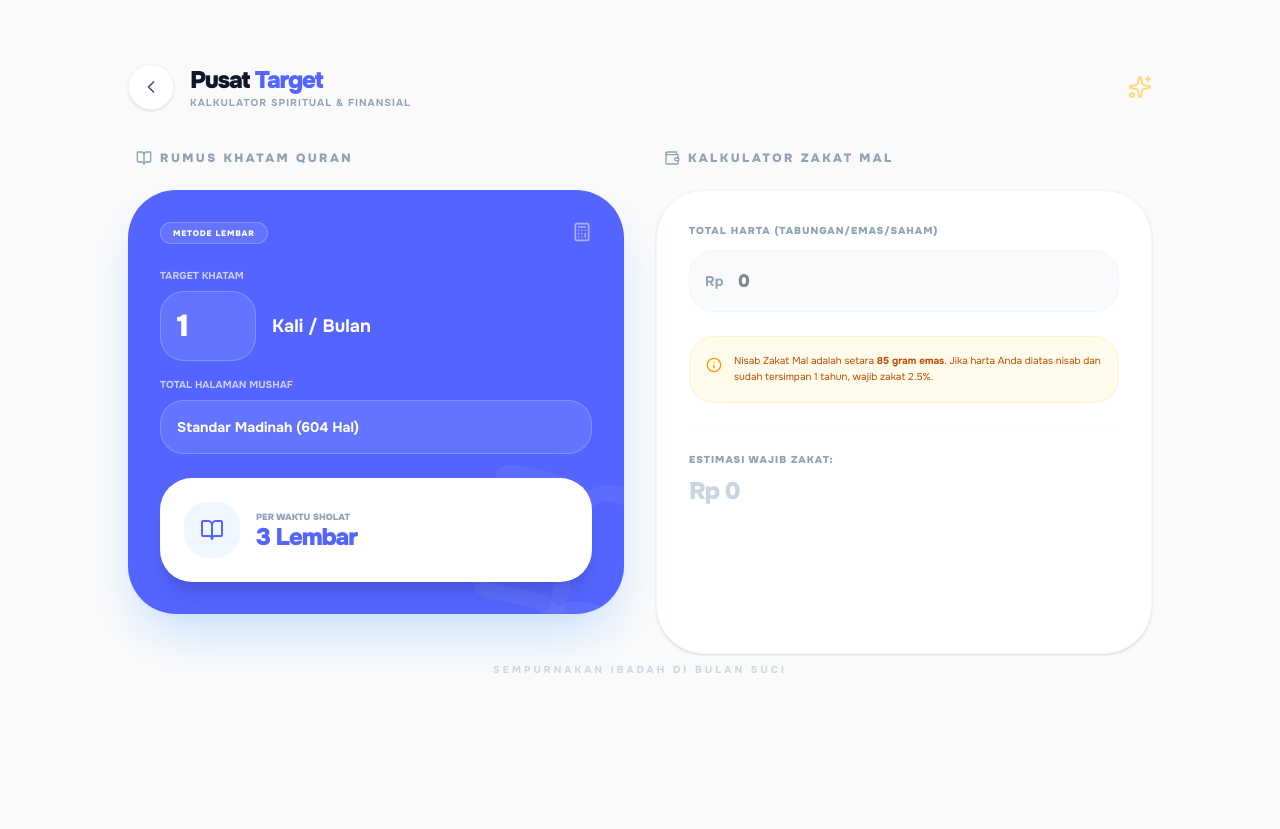
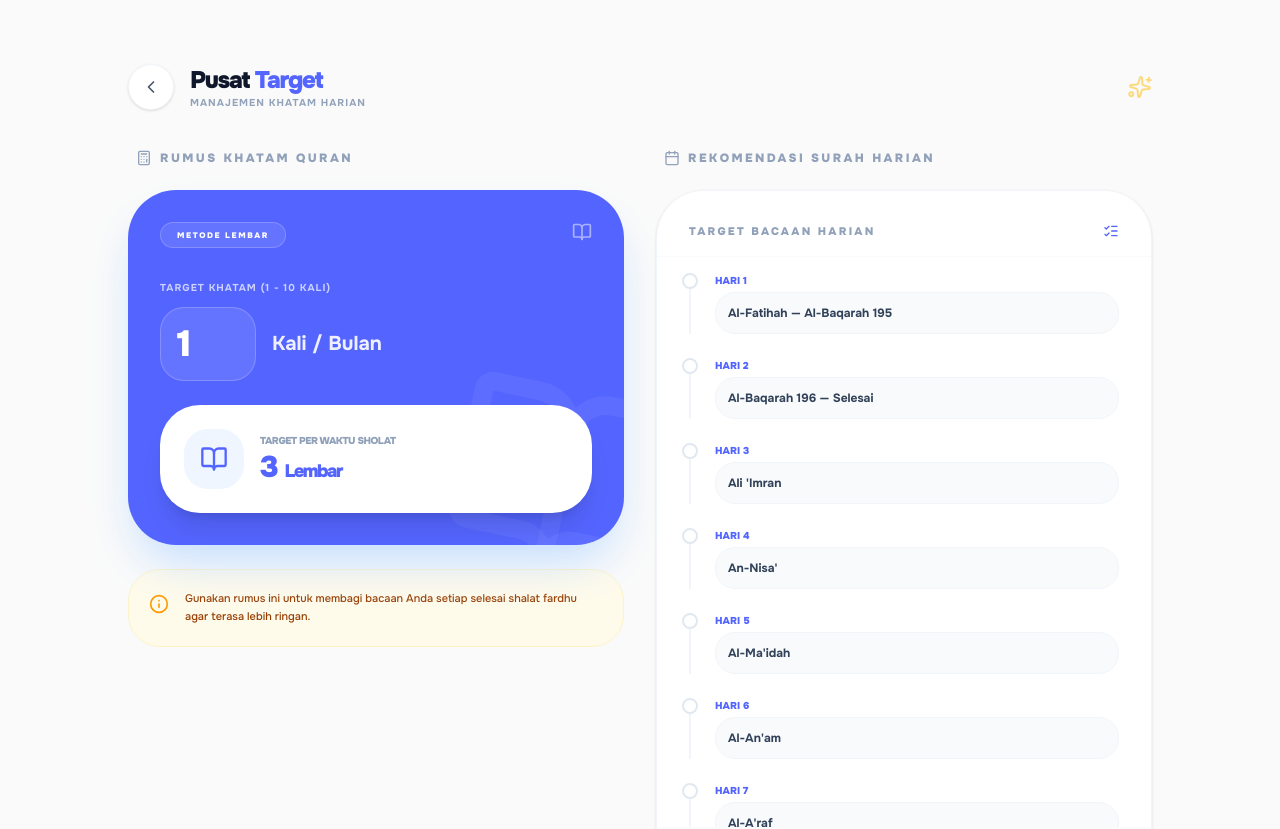
Before and after one commit to sakibfaturrahman/arah-app, a Next.js app: page /ramadhan/kalkulator in a window 1280 px wide. Shown: the top 829 px of the page. Built offline with nearby package versions, Linux system fonts and the light colour scheme.

Commit message:
update kalkulator

```diff
--- a/app/ramadhan/kalkulator/page.tsx
+++ b/app/ramadhan/kalkulator/page.tsx
@@ -1,64 +1,87 @@
 "use client";
 import React, { useState, useEffect } from "react";
-import { motion } from "framer-motion";
+import { motion, AnimatePresence } from "framer-motion";
 import {
   ChevronLeft,
   BookOpen,
   Calculator,
   Info,
-  Coins,
   ArrowRight,
   Sparkles,
-  Wallet,
+  ListChecks,
+  Calendar,
 } from "lucide-react";
 import Link from "next/link";
 import { cn } from "@/lib/utils";
 
+const KHATAM_DATA = [
+  "Al-Fatihah — Al-Baqarah 195",
+  "Al-Baqarah 196 — Selesai",
+  "Ali 'Imran",
+  "An-Nisa'",
+  "Al-Ma'idah",
+  "Al-An'am",
+  "Al-A'raf",
+  "Al-Anfal",
+  "At-Taubah",
+  "Yunus",
+  "Hud",
+  "Yusuf — Ar-Ra'd",
+  "Ibrahim — Al-Hijr",
+  "An-Nahl — Al-Isra'",
+  "Al-Kahf — Maryam",
+  "Thaha — Al-Anbiya'",
+  "Al-Hajj — Al-Mu'minun",
+  "An-Nur — Al-Furqan",
+  "Asy-Syu'ara' — Al-Qashash",
+  "Al-'Ankabut — As-Sajdah",
+  "Al-Ahzab — Fathir",
+  "Yasin — Shaad",
+  "Az-Zumar — Fushshilat",
+  "Asy-Syura — Al-Ahqaf",
+  "Muhammad — Adz-Dzariyat",
+  "Ath-Thur — Al-Hadid",
+  "Al-Mujadilah — At-Tahrim",
+  "Al-Mulk — Al-Mursalat",
+  "An-Naba' — An-Naas",
+];
+
 export default function TargetRamadhanPage() {
-  // --- STATE KHATAM ---
   const [targetKhatam, setTargetKhatam] = useState(1);
   const [totalHalaman, setTotalHalaman] = useState(604);
   const [lembarPerSholat, setLembarPerSholat] = useState(0);
 
-  // --- STATE ZAKAT ---
-  const [zakatMal, setZakatMal] = useState<number>(0);
-  const [hargaEmas, setHargaEmas] = useState<number>(1400000); // Estimasi harga emas/gram
-  const [totalZakatMal, setTotalZakatMal] = useState<number>(0);
-
-  // Hitung otomatis kebutuhan tilawah
   useEffect(() => {
     const halamanPerHari = (targetKhatam * totalHalaman) / 30;
     const lembarPerWaktu = Math.ceil(halamanPerHari / 5 / 2);
     setLembarPerSholat(lembarPerWaktu);
   }, [targetKhatam, totalHalaman]);
 
-  // Hitung otomatis Zakat Mal
-  useEffect(() => {
-    const nisab = 85 * hargaEmas;
-    if (zakatMal >= nisab) {
-      setTotalZakatMal(zakatMal * 0.025);
-    } else {
-      setTotalZakatMal(0);
+  const getDailyTargetList = () => {
+    const itemsPerDay = targetKhatam;
+    const displayList = [];
+    const totalDaysNeeded = Math.ceil(KHATAM_DATA.length / itemsPerDay);
+
+    for (let day = 1; day <= totalDaysNeeded; day++) {
+      const startIndex = (day - 1) * itemsPerDay;
+      const dayTasks = KHATAM_DATA.slice(startIndex, startIndex + itemsPerDay);
+
+      if (dayTasks.length > 0) {
+        displayList.push({ day, tasks: dayTasks });
       }
-  }, [zakatMal, hargaEmas]);
-
-  const formatRupiah = (number: number) => {
-    return new Intl.NumberFormat("id-ID", {
-      style: "currency",
-      currency: "IDR",
-      maximumFractionDigits: 0,
-    }).format(number);
+    }
+    return displayList;
   };
 
   return (
     <div className="min-h-screen bg-[#FAFAFA] pt-12 pb-32 px-4 md:px-8">
       <div className="max-w-5xl mx-auto">
-        {/* HEADER */}
+        {/* HEADER PAGE */}
         <div className="flex items-center justify-between mb-10">
           <div className="flex items-center gap-4">
             <Link
               href="/"
-              className="p-3 bg-white rounded-2xl shadow-sm border border-slate-100 hover:bg-slate-50 transition-all"
+              className="p-3 bg-white rounded-2xl shadow-sm border border-slate-100 hover:bg-slate-50 transition-all active:scale-90"
             >
               <ChevronLeft className="w-5 h-5 text-slate-600" />
             </Link>
@@ -67,153 +90,146 @@ export default function TargetRamadhanPage() {
                 Pusat <span className="text-[#5465ff]">Target</span>
               </h1>
               <p className="text-[10px] text-slate-400 font-bold uppercase tracking-widest">
-                Kalkulator Spiritual & Finansial
+                Manajemen Khatam Harian
               </p>
             </div>
           </div>
+          <motion.div
+            animate={{ rotate: [0, 15, -15, 0] }}
+            transition={{ repeat: Infinity, duration: 4 }}
+          >
             <Sparkles className="w-6 h-6 text-amber-400 opacity-50" />
+          </motion.div>
         </div>
 
-        <div className="grid grid-cols-1 lg:grid-cols-2 gap-8">
-          {/* --- KHATAM CALCULATOR --- */}
+        <div className="grid grid-cols-1 lg:grid-cols-2 gap-8 items-start text-left">
+          {/* KOLOM KIRI: SETTING */}
           <div className="space-y-6">
             <h2 className="flex items-center gap-2 px-2 text-xs font-black uppercase tracking-[0.2em] text-slate-400">
-              <BookOpen className="w-4 h-4" /> Rumus Khatam Quran
+              <Calculator className="w-4 h-4" /> Rumus Khatam Quran
             </h2>
 
             <div className="bg-[#5465ff] rounded-[3rem] p-8 text-white shadow-2xl shadow-blue-200 relative overflow-hidden">
-              <div className="relative z-10 space-y-6">
+              <div className="relative z-10 space-y-8">
                 <div className="flex justify-between items-start">
                   <Badge label="Metode Lembar" />
-                  <Calculator className="w-5 h-5 opacity-50" />
+                  <BookOpen className="w-5 h-5 opacity-50" />
                 </div>
 
-                <div className="space-y-4">
+                <div className="space-y-6">
                   <div>
-                    <label className="text-[10px] font-bold opacity-70 block mb-2 uppercase">
-                      Target Khatam
+                    <label className="text-[10px] font-bold opacity-70 block mb-3 uppercase tracking-widest">
+                      Target Khatam (1 - 10 Kali)
                     </label>
                     <div className="flex items-center gap-4">
                       <input
                         type="number"
+                        min="1"
+                        max="10"
                         value={targetKhatam}
-                        onChange={(e) =>
-                          setTargetKhatam(Number(e.target.value))
-                        }
-                        className="bg-white/10 border border-white/20 text-3xl font-black w-24 rounded-2xl p-4 outline-none focus:bg-white/20 transition-all"
+                        onChange={(e) => {
+                          const val = Number(e.target.value);
+                          if (val >= 1 && val <= 10) setTargetKhatam(val);
+                        }}
+                        className="bg-white/10 border border-white/20 text-4xl font-black w-24 rounded-2xl p-4 outline-none focus:bg-white/20 transition-all"
                       />
-                      <span className="font-bold text-lg">Kali / Bulan</span>
+                      <span className="font-bold text-xl opacity-90">
+                        Kali / Bulan
+                      </span>
                     </div>
                   </div>
 
-                  <div>
-                    <label className="text-[10px] font-bold opacity-70 block mb-2 uppercase">
-                      Total Halaman Mushaf
-                    </label>
-                    <select
-                      value={totalHalaman}
-                      onChange={(e) => setTotalHalaman(Number(e.target.value))}
-                      className="bg-white/10 border border-white/20 text-sm font-bold w-full rounded-2xl p-4 outline-none appearance-none"
-                    >
-                      <option value={604} className="text-slate-900">
-                        Standar Madinah (604 Hal)
-                      </option>
-                      <option value={480} className="text-slate-900">
-                        Standar Indonesia (480 Hal)
-                      </option>
-                      <option value={500} className="text-slate-900">
-                        Lainnya (500 Hal)
-                      </option>
-                    </select>
-                  </div>
-                </div>
-
-                {/* HASIL */}
-                <div className="bg-white rounded-[2rem] p-6 text-slate-900 shadow-xl">
+                  <div className="bg-white rounded-[2.5rem] p-6 text-slate-900 shadow-xl">
                     <div className="flex items-center gap-4">
                       <div className="bg-blue-50 p-4 rounded-2xl text-[#5465ff]">
-                      <BookOpen className="w-6 h-6" />
+                        <BookOpen className="w-7 h-7" />
                       </div>
                       <div>
-                      <p className="text-[9px] font-black text-slate-400 uppercase">
-                        Per Waktu Sholat
+                        <p className="text-[10px] font-black text-slate-400 uppercase tracking-tighter">
+                          Target Per Waktu Sholat
                         </p>
-                      <h4 className="text-2xl font-black text-[#5465ff] leading-none">
-                        {lembarPerSholat} Lembar
+                        <h4 className="text-3xl font-black text-[#5465ff] leading-none mt-1">
+                          {lembarPerSholat}{" "}
+                          <span className="text-lg">Lembar</span>
                         </h4>
                       </div>
                     </div>
                   </div>
                 </div>
-              <BookOpen className="absolute -right-10 -bottom-10 w-48 h-48 text-white/5 rotate-12" />
+              </div>
+              <BookOpen className="absolute -right-12 -bottom-12 w-56 h-56 text-white/5 rotate-12 pointer-events-none" />
+            </div>
+
+            <div className="p-5 bg-amber-50 rounded-[2rem] border border-amber-100 flex gap-4">
+              <Info className="w-5 h-5 text-amber-500 shrink-0 mt-1" />
+              <p className="text-[11px] text-amber-800 leading-relaxed font-medium">
+                Gunakan rumus ini untuk membagi bacaan Anda setiap selesai
+                shalat fardhu agar terasa lebih ringan.
+              </p>
             </div>
           </div>
 
-          {/* --- ZAKAT CALCULATOR --- */}
+          {/* KOLOM KANAN: REKOMENDASI (DENGAN FIXED HEADER/FOOTER) */}
           <div className="space-y-6">
             <h2 className="flex items-center gap-2 px-2 text-xs font-black uppercase tracking-[0.2em] text-slate-400">
-              <Wallet className="w-4 h-4" /> Kalkulator Zakat Mal
+              <Calendar className="w-4 h-4" /> Rekomendasi Surah Harian
             </h2>
 
-            <div className="bg-white rounded-[3rem] p-8 border border-slate-100 shadow-sm flex flex-col justify-between h-full">
-              <div className="space-y-6">
-                <div>
-                  <label className="text-[10px] font-black text-slate-400 block mb-3 uppercase tracking-widest">
-                    Total Harta (Tabungan/Emas/Saham)
-                  </label>
-                  <div className="relative">
-                    <span className="absolute left-4 top-1/2 -translate-y-1/2 font-bold text-slate-400 text-sm">
-                      Rp
+            {/* Container Card Utama */}
+            <div className="bg-white rounded-[3rem] border border-slate-100 shadow-sm overflow-hidden flex flex-col max-h-[700px]">
+              {/* FIXED HEADER DALAM CARD */}
+              <div className="p-8 pb-4 bg-white border-b border-slate-50 z-20">
+                <div className="flex items-center justify-between">
+                  <span className="text-[11px] font-black uppercase text-slate-400 tracking-[0.2em]">
+                    Target Bacaan Harian
                   </span>
-                    <input
-                      type="number"
-                      placeholder="0"
-                      onChange={(e) => setZakatMal(Number(e.target.value))}
-                      className="w-full pl-12 pr-4 py-4 bg-slate-50 border border-slate-100 rounded-2xl text-lg font-black outline-none focus:border-[#5465ff]/30 transition-all"
-                    />
+                  <ListChecks className="w-4 h-4 text-[#5465ff]" />
                 </div>
               </div>
 
-                <div className="p-4 bg-amber-50 rounded-2xl border border-amber-100 flex gap-3">
-                  <Info className="w-4 h-4 text-amber-500 mt-1 shrink-0" />
-                  <p className="text-[10px] text-amber-700 leading-relaxed">
-                    Nisab Zakat Mal adalah setara <b>85 gram emas</b>. Jika
-                    harta Anda diatas nisab dan sudah tersimpan 1 tahun, wajib
-                    zakat 2.5%.
+              {/* SCROLLABLE CONTENT */}
+              <div className="flex-1 overflow-y-auto p-8 pt-4 no-scrollbar space-y-6">
+                {getDailyTargetList().map((item) => (
+                  <div
+                    key={item.day}
+                    className="group relative pl-6 border-l-2 border-slate-100 hover:border-[#5465ff] transition-all"
+                  >
+                    <div className="absolute -left-[9px] top-0 w-4 h-4 rounded-full bg-white border-2 border-slate-200 group-hover:border-[#5465ff] transition-all" />
+                    <div className="mb-1 flex items-center gap-2">
+                      <span className="text-[10px] font-black text-[#5465ff] uppercase">
+                        Hari {item.day}
+                      </span>
+                    </div>
+                    <div className="space-y-2">
+                      {item.tasks.map((task, idx) => (
+                        <div
+                          key={idx}
+                          className="p-3 bg-slate-50 rounded-xl border border-slate-100 group-hover:bg-blue-50/50 transition-all"
+                        >
+                          <p className="text-xs font-bold text-slate-700">
+                            {task}
                           </p>
                         </div>
-
-                <div className="pt-6 border-t border-slate-50">
-                  <p className="text-[10px] font-black text-slate-400 uppercase tracking-widest mb-2">
-                    Estimasi Wajib Zakat:
-                  </p>
-                  <div className="flex items-center justify-between">
-                    <h4
-                      className={cn(
-                        "text-2xl font-black",
-                        totalZakatMal > 0
-                          ? "text-emerald-500"
-                          : "text-slate-300",
-                      )}
-                    >
-                      {formatRupiah(totalZakatMal)}
-                    </h4>
-                    {totalZakatMal > 0 && (
-                      <div className="bg-emerald-500 text-white p-2 rounded-full">
-                        <ArrowRight className="w-4 h-4" />
-                      </div>
-                    )}
+                      ))}
                     </div>
                   </div>
+                ))}
+              </div>
+
+              {/* FIXED FOOTER DALAM CARD */}
+              <div className="p-6 bg-slate-50/50 border-t border-slate-50">
+                <p className="text-[9px] font-bold text-slate-400 uppercase italic tracking-widest">
+                  * Jadwal untuk {targetKhatam}x Khatam / Bulan
+                </p>
               </div>
             </div>
           </div>
         </div>
 
-        {/* FOOTER INFO */}
-        <div className="mt-12 text-center">
-          <p className="text-[10px] font-bold text-slate-300 uppercase tracking-[0.3em]">
-            Sempurnakan Ibadah di Bulan Suci
+        {/* FOOTER PAGE */}
+        <div className="mt-16 text-center">
+          <p className="text-[10px] font-black text-slate-300 uppercase tracking-[0.4em]">
+            Semangat Tilawah, Gapai Keberkahan
           </p>
         </div>
       </div>
@@ -223,7 +239,7 @@ export default function TargetRamadhanPage() {
 
 function Badge({ label }: { label: string }) {
   return (
-    <span className="px-3 py-1 bg-white/10 border border-white/20 rounded-full text-[8px] font-black uppercase tracking-widest">
+    <span className="px-4 py-1.5 bg-white/10 border border-white/20 rounded-full text-[8px] font-black uppercase tracking-[0.2em] backdrop-blur-sm">
       {label}
     </span>
   );
--- a/components/home/hero.tsx
+++ b/components/home/hero.tsx
@@ -484,61 +484,95 @@ export default function HeroSection() {
 
       {/* Congratulations Modal */}
       <Dialog open={showCongratulations} onOpenChange={setShowCongratulations}>
-        <DialogContent className="border-none bg-gradient-to-br from-[#5465ff] to-blue-600 shadow-2xl shadow-blue-500/30 rounded-[2.5rem] max-w-md">
-          <DialogTitle className="sr-only">Selamat Ulang Tahun</DialogTitle>
-          <DialogHeader className="text-center space-y-6">
+        <DialogContent className="border-none bg-gradient-to-br from-[#5465ff] to-blue-600 shadow-2xl shadow-blue-500/30 rounded-[2.5rem] max-w-md overflow-hidden">
+          {/* Dekorasi Watermark SVG di Latar Belakang */}
+          <div className="absolute -top-10 -left-10 opacity-10 pointer-events-none rotate-12">
+            <Image
+              src="/assets-svg/islamic-1-svgrepo-com.svg"
+              alt="Decoration"
+              width={200}
+              height={200}
+              className="invert"
+            />
+          </div>
+
+          <DialogTitle className="sr-only">Selamat</DialogTitle>
+          <DialogHeader className="text-center space-y-6 relative z-10">
             <div className="flex justify-center">
+              {/* Ikon Utama: Lentera Islami */}
               <motion.div
-                animate={{ scale: [1, 1.1, 1], rotate: [0, 5, -5, 0] }}
-                transition={{ duration: 0.6, repeat: Infinity }}
-                className="text-5xl"
+                animate={{
+                  y: [0, -10, 0],
+                  rotate: [0, 5, -5, 0],
+                }}
+                transition={{
+                  duration: 3,
+                  repeat: Infinity,
+                  ease: "easeInOut",
+                }}
+                className="relative w-24 h-24"
               >
-                ✨
+                <Image
+                  src="/assets-svg/islamic-lantern-svgrepo-com.svg"
+                  alt="Islamic Lantern"
+                  fill
+                  className="invert drop-shadow-[0_0_15px_rgba(255,255,255,0.5)]"
+                />
               </motion.div>
             </div>
 
             <div className="space-y-4 text-white">
-              <h2 className="text-3xl font-black">Alhamdulillah! 🌙</h2>
+              <h2 className="text-3xl font-black tracking-tight">
+                Alhamdulillah! 🌙
+              </h2>
               <DialogDescription className="text-base leading-relaxed text-white/90 italic">
                 "Tidaklah sempurna ibadah seseorang melainkan dengan ilmu dan
                 keikhlasan." Semoga amal ibadahmu hari ini diterima oleh Allah
                 dan menjadi berkah bagimu dan keluargamu.
               </DialogDescription>
 
-              <div className="bg-white/10 backdrop-blur-sm rounded-2xl p-6 border border-white/20 space-y-3">
-                <div>
-                  <p className="text-xs font-bold text-white/60 mb-2 uppercase tracking-widest">
-                    Doa Arab:
+              <div className="bg-white/10 backdrop-blur-md rounded-[2rem] p-6 border border-white/20 space-y-4">
+                <div className="space-y-2">
+                  <p className="text-[10px] font-black text-white/60 uppercase tracking-[0.2em]">
+                    Doa Arab
                   </p>
                   <p
-                    className="text-base text-white/90 leading-relaxed text-right"
+                    className="text-xl text-white font-medium leading-relaxed text-right"
                     style={{ direction: "rtl" }}
                   >
-                    اللهم تقبل منا إنك أنت السميع العليم وتب علينا إنك أنت
+                    اللهم تقبل منا إنك أنت السميع العليم وتب علينا إنk أنت
                     التواب الرحيم
                   </p>
                 </div>
-                <div className="border-t border-white/10 pt-3">
-                  <p className="text-xs font-bold text-white/60 mb-2 uppercase tracking-widest">
-                    Latin:
-                  </p>
-                  <p className="text-sm text-white/80 italic leading-relaxed">
-                    "Allahumma taqabbal minna, innaka anta as-sami'ul 'alim wa
-                    tubu 'alaina, innaka anta at-tawwabur rahim."
-                  </p>
-                  <p className="text-xs text-white/60 mt-3">
-                    <span className="font-semibold">Artinya: </span>"Ya Allah,
-                    terimalah dari kami, sesungguhnya Engkau adalah Yang Maha
-                    Mendengar lagi Maha Mengetahui. Terimalah taubat kami,
-                    sesungguhnya Engkau adalah Yang Maha Penerima taubat lagi
-                    Maha Penyayang."
-                  </p>
+
+                <div className="border-t border-white/10 pt-4 space-y-3">
+                  <div className="space-y-1">
+                    <p className="text-[10px] font-black text-white/60 uppercase tracking-[0.2em]">
+                      Latin
+                    </p>
+                    <p className="text-xs text-white/80 italic leading-relaxed">
+                      "Allahumma taqabbal minna, innaka anta as-sami'ul 'alim wa
+                      tub 'alaina, innaka anta at-tawwabur rahim."
+                    </p>
+                  </div>
+
+                  <div className="bg-black/10 rounded-xl p-3">
+                    <p className="text-[10px] text-white/90 leading-relaxed">
+                      <span className="font-bold text-white uppercase tracking-wider">
+                        Artinya:{" "}
+                      </span>
+                      "Ya Allah, terimalah dari kami, sesungguhnya Engkau adalah
+                      Yang Maha Mendengar lagi Maha Mengetahui. Terimalah taubat
+                      kami, sesungguhnya Engkau adalah Yang Maha Penerima taubat
+                      lagi Maha Penyayang."
+                    </p>
+                  </div>
                 </div>
               </div>
 
               <button
                 onClick={() => setShowCongratulations(false)}
-                className="w-full mt-6 py-3 bg-white text-[#5465ff] rounded-2xl font-bold text-sm hover:bg-slate-50 transition-colors"
+                className="w-full mt-4 py-4 bg-white text-[#5465ff] rounded-2xl font-black text-xs uppercase tracking-widest hover:bg-slate-50 transition-all active:scale-95 shadow-lg shadow-black/10"
               >
                 Terima Kasih
               </button>
```
Lines whose indentation alone changed are shown as unchanged.
